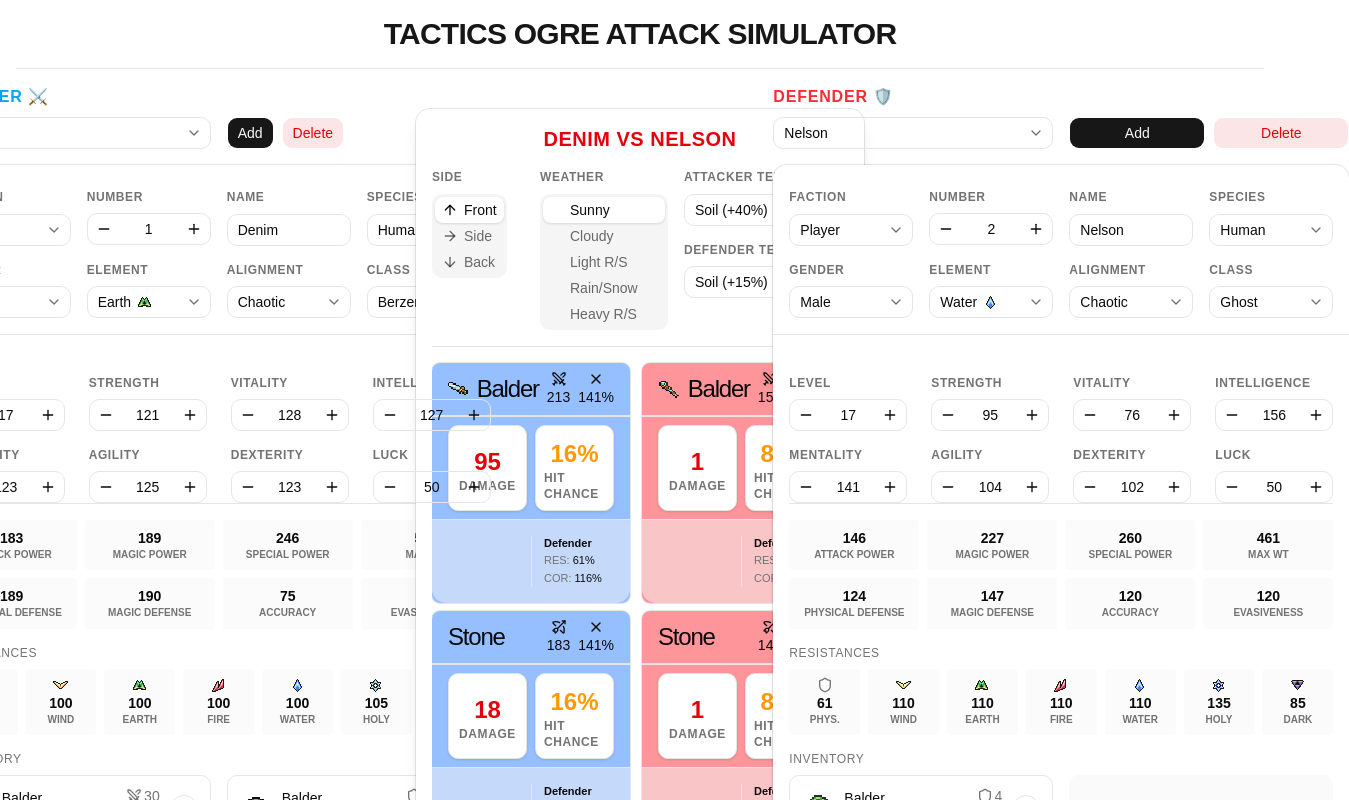
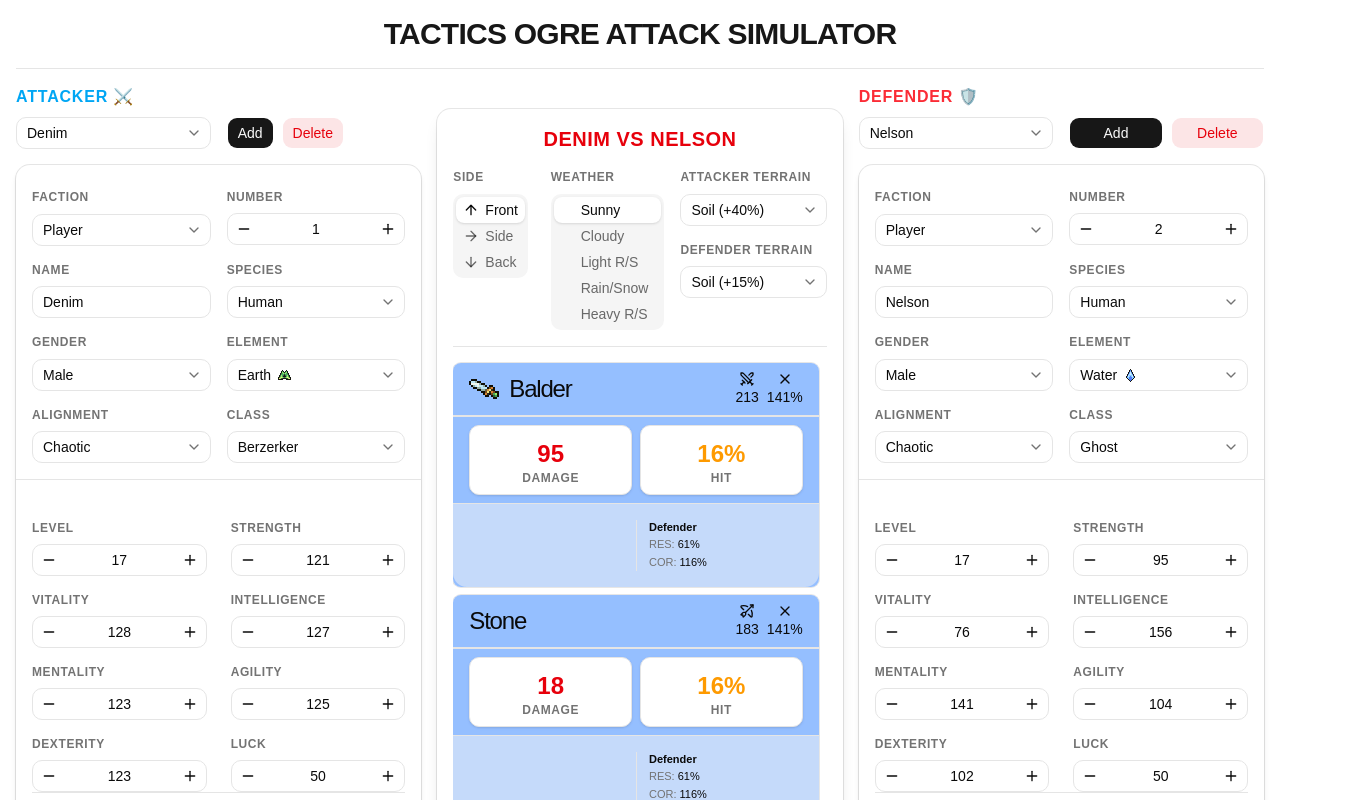
Before and after one commit to high-rolls/tactics-ogre-calculator, a React (Vite) app: page / in a window 1280 px wide. Shown: the top 800 px of the page, 1349 px wide, since content can reach past the window. Built offline with nearby package versions, Linux system fonts and the light colour scheme; some icons are missing.

Commit message:
Fix Responsiveness, limit allowed classes based on gender, alignment and species

```diff
--- a/src/App.tsx
+++ b/src/App.tsx
@@ -375,7 +375,7 @@ export function App() {
           />
         </div>
 
-        <div className="col-span-1 space-y-4 lg:mt-6 lg:min-w-md">
+        <div className="col-span-1 space-y-4 lg:mt-6 w-full">
           <Card className="shadow-lg">
             <CardHeader className="text-center">
               <CardTitle className="text-xl font-bold tracking-wide text-destructive uppercase">
@@ -384,7 +384,7 @@ export function App() {
             </CardHeader>
             <CardContent className="space-y-4">
               <div className="grid grid-cols-12 gap-4">
-                <Field className="col-span-3">
+                <Field className="col-span-3 lg:col-span-5 xl:col-span-3">
                   <FieldLabel>Side</FieldLabel>
                   <Tabs
                     value={direction}
@@ -409,7 +409,7 @@ export function App() {
                     </TabsList>
                   </Tabs>
                 </Field>
-                <Field className="col-span-4">
+                <Field className="col-span-4 lg:col-span-7 xl:col-span-4">
                   <FieldLabel>Weather</FieldLabel>
                   <Tabs
                     value={weather}
@@ -440,7 +440,7 @@ export function App() {
                     </TabsList>
                   </Tabs>
                 </Field>
-                <div className="col-span-5 flex flex-col gap-4">
+                <div className="col-span-5 lg:col-span-12 xl:col-span-5 flex flex-col gap-4">
                   <Field>
                     <FieldLabel>Attacker Terrain</FieldLabel>
                     <Select
@@ -488,7 +488,7 @@ export function App() {
                 </div>
               </div>
 
-              <div className="grid max-h-[60vh] scrollbar-thumb-amber-200 grid-cols-2 gap-3 overflow-y-auto border-t pe-2 py-4">
+              <div className="grid max-h-[60vh] scrollbar-thumb-amber-200 grid-cols-2 lg:grid-cols-1 gap-3 overflow-y-auto border-t pe-2 py-4">
                 <div className="flex flex-col gap-2">
                   {attackerWeapons.map((weapon) => (
                     <AttackPredictionCard
--- a/src/components/AttackPredictionCard.tsx
+++ b/src/components/AttackPredictionCard.tsx
@@ -133,7 +133,7 @@ export function AttackPredictionCard({
               {finalHitChance}%
             </span>
             <span className="text-xs font-bold tracking-wider text-muted-foreground uppercase">
-              Hit Chance
+              Hit
             </span>
           </div>
         </div>
--- a/src/components/CharacterCard.tsx
+++ b/src/components/CharacterCard.tsx
@@ -126,11 +126,18 @@ export function CharacterCard({
   const physicalResistance = calculatePhysicalResistance(character)
   const elementalResistances = calculateNetElementalResistance(character)
 
+  const allowedClasses = Object.values(CLASS_CATALOG).filter(
+    (cls) =>
+      cls.species === character.species &&
+      cls.allowedGenders.includes(character.gender) &&
+      cls.allowedAlignments.includes(character.alignment)
+  )
+
   return (
-    <Card className="mx-auto w-full max-w-sm shadow-md md:max-w-4xl lg:min-w-xl">
+    <Card className="mx-auto w-full max-w-sm shadow-md md:max-w-4xl">
       {/* Editable Header */}
       <CardHeader className="space-y-1 border-b pb-4">
-        <div className="grid grid-cols-2 gap-4 pt-2 md:grid-cols-4">
+        <div className="grid grid-cols-2 gap-4 pt-2 md:grid-cols-4 lg:grid-cols-2 2xl:grid-cols-4">
           <Field>
             <FieldLabel>Faction</FieldLabel>
             <Select
@@ -276,7 +283,7 @@ export function CharacterCard({
               </SelectTrigger>
               <SelectContent position="popper">
                 <SelectGroup>
-                  {Object.values(CLASS_CATALOG).map((cls) => (
+                  {allowedClasses.map((cls) => (
                     <SelectItem key={cls.id} value={cls.id.toString()}>
                       {cls.name}
                     </SelectItem>
@@ -290,7 +297,7 @@ export function CharacterCard({
 
       {/* Attributes Grid */}
       <CardContent className="pt-6">
-        <div className="grid grid-cols-2 gap-x-6 gap-y-4 md:grid-cols-4">
+        <div className="grid grid-cols-2 gap-x-6 gap-y-4 md:grid-cols-4 lg:grid-cols-2 2xl:grid-cols-4">
           {numericAttributes.map(({ key, label }) => (
             <NumberField
               key={key}
@@ -321,7 +328,7 @@ export function CharacterCard({
         <h2 className="mt-4 mb-2 text-xs tracking-wider text-muted-foreground uppercase">
           Resistances
         </h2>
-        <div className="grid grid-cols-7 gap-2 text-center">
+        <div className="grid grid-cols-7 gap-2 text-center lg:grid-cols-4 2xl:grid-cols-7">
           <StatBox
             label="Phys."
             value={physicalResistance}
@@ -339,7 +346,7 @@ export function CharacterCard({
         <h2 className="mt-4 mb-2 text-xs tracking-wider text-muted-foreground uppercase">
           Inventory
         </h2>
-        <ItemGroup className="md:grid md:grid-cols-2">
+        <ItemGroup className="md:grid md:grid-cols-2 lg:grid-cols-1 2xl:grid-cols-2">
           {[0, 1, 2, 3].map((slotIndex) => {
             const item = equippedItems[slotIndex]
 
@@ -369,7 +376,7 @@ interface StatBoxProps {
 
 function StatBox({ label, value, icon }: StatBoxProps) {
   return (
-    <div className="flex h-full flex-col items-center justify-center rounded bg-muted/40 p-2">
+    <div className="flex h-full flex-col items-center justify-center text-center rounded bg-muted/40 p-2">
       {icon}
       <div className="text-sm font-bold text-foreground">{value}</div>
       <div className="text-[10px] font-bold text-muted-foreground uppercase">
--- a/src/components/InventoryItem.tsx
+++ b/src/components/InventoryItem.tsx
@@ -151,7 +151,7 @@ export function InventoryItem({
           <ItemActions>
             <Button
               variant="outline"
-              size="icon-sm"
+              size="icon-xs"
               className="rounded-full"
               onClick={(e) => {
                 e.preventDefault()
```
